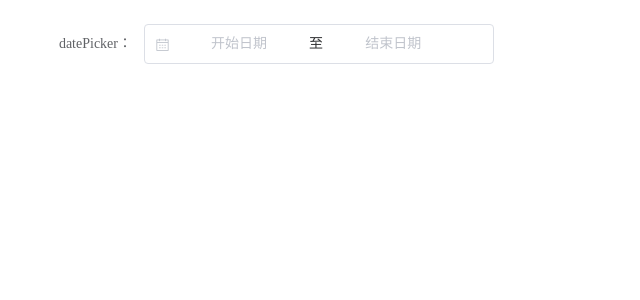
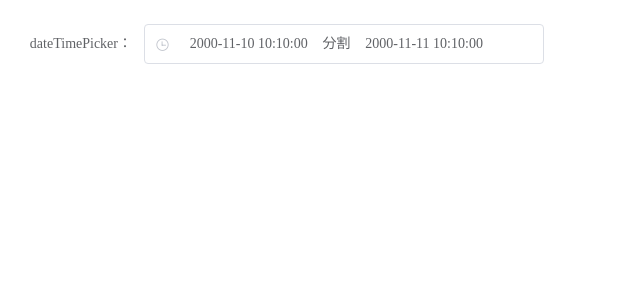
Before and after one commit to aimeiyijia/el-form-plus, a Vue app: page / in a window 1280 px wide. Shown: the top 300 px of the page, without its empty margins (0-640 px from the left). Built offline with nearby package versions, Linux system fonts and the light colour scheme.

Commit message:
调整date-time-picker

```diff
--- a/mock/date-time-picker.ts
+++ b/mock/date-time-picker.ts
@@ -8,7 +8,12 @@ const datetimepicker = {
     // 表单项绑定的值（字段名） 必需
     field: 'dateTimePicker',
     // 初始值
-    value: '',
+    value: [new Date(2000, 10, 10, 10, 10), new Date(2000, 10, 11, 10, 10)],
+    type: 'datetimerange',
+    startPlaceholder: '开始日期',
+    endPlaceholder: '结束日期',
+    // string[]
+    defaultTime: ['12:00:00', '08:00:00'],
   },
   // 表单项事件
   on: {
@@ -20,13 +25,18 @@ const datetimepicker = {
     },
   },
   // 插槽
-  scopedSlots: {},
+  scopedSlots: {
+    // 插槽名目前不适用驼峰
+    'range-separator'() {
+      return '分割'
+    },
+  },
   // el-form-item配置项 可选
   config: {
     // vue ref属性 默认为field 利用此属性来查找某一组件
     ref: 'dateTimePicker',
     label: 'dateTimePicker：',
-    // labelWidth: '120px',
+    labelWidth: '120px',
   },
 }
 export default datetimepicker
--- a/mock/index.ts
+++ b/mock/index.ts
@@ -24,8 +24,8 @@ data.push(
   // cascaderpanel,
   // checkbox,
   // colorpicker,
-  datepicker,
-  // datetimepicker,
+  // datepicker,
+  datetimepicker,
   // inputnumber,
   // input,
   // radio,
--- a/src/components/modules/date-time-picker.tsx
+++ b/src/components/modules/date-time-picker.tsx
@@ -4,19 +4,25 @@ import { Component, Prop, Emit, Watch } from 'vue-property-decorator'
 @Component
 export default class DateTimePickerPlus extends Vue {
   mounted() {
-    console.log(this.$attrs, 'InputPlus attrs')
-    console.log(this.$listeners, 'InputPlus listeners')
-    console.log(this.$scopedSlots, 'InputPlus scopedSlots')
+    console.log(this.$attrs, 'DateTimePickerPlus attrs')
+    console.log(this.$listeners, 'DateTimePickerPlus listeners')
+    console.log(this.$scopedSlots, 'DateTimePickerPlus scopedSlots')
   }
 
   render(h: CreateElement): VNode {
     // 组装插槽及作用域插槽
-    const scopedSlots = this.$scopedSlots
+    const scopedSlots: any = this.$scopedSlots
     const slots = []
+    const customScopedSlots: any = {}
     for (let slot in scopedSlots) {
       // el-input内部使用了 v-if="$slots.[slotName]"来判断是否有插槽
       // 因此这一步是骗它有插槽，然后再用scopedSlots来实现自定义渲染函数渲染插槽内容
       slots.push({ name: slot, value: [h('template')] })
+
+      // 插槽额外增加h函数，便于生成vnode
+      customScopedSlots[slot] = () => {
+        return scopedSlots[slot]({ h, value: this.$attrs.value })
+      }
     }
 
     return (
@@ -25,7 +31,7 @@ export default class DateTimePickerPlus extends Vue {
           this.$emit('input', val)
         }}
         {...{ props: this.$attrs, on: this.$listeners }}
-        {...{ scopedSlots }}
+        {...{ scopedSlots: customScopedSlots }}
       >
         {slots.map(o => {
           return <template slot={o.name}>{o.value}</template>
```
